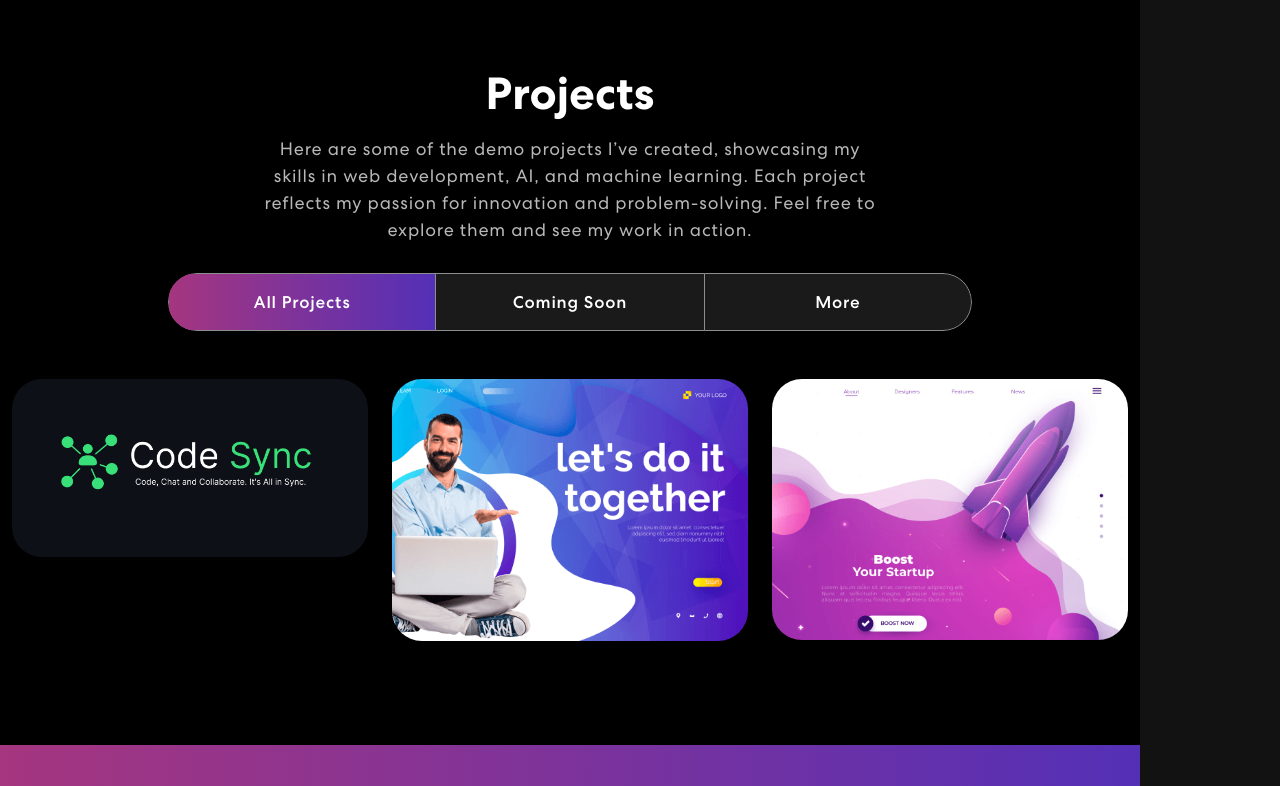
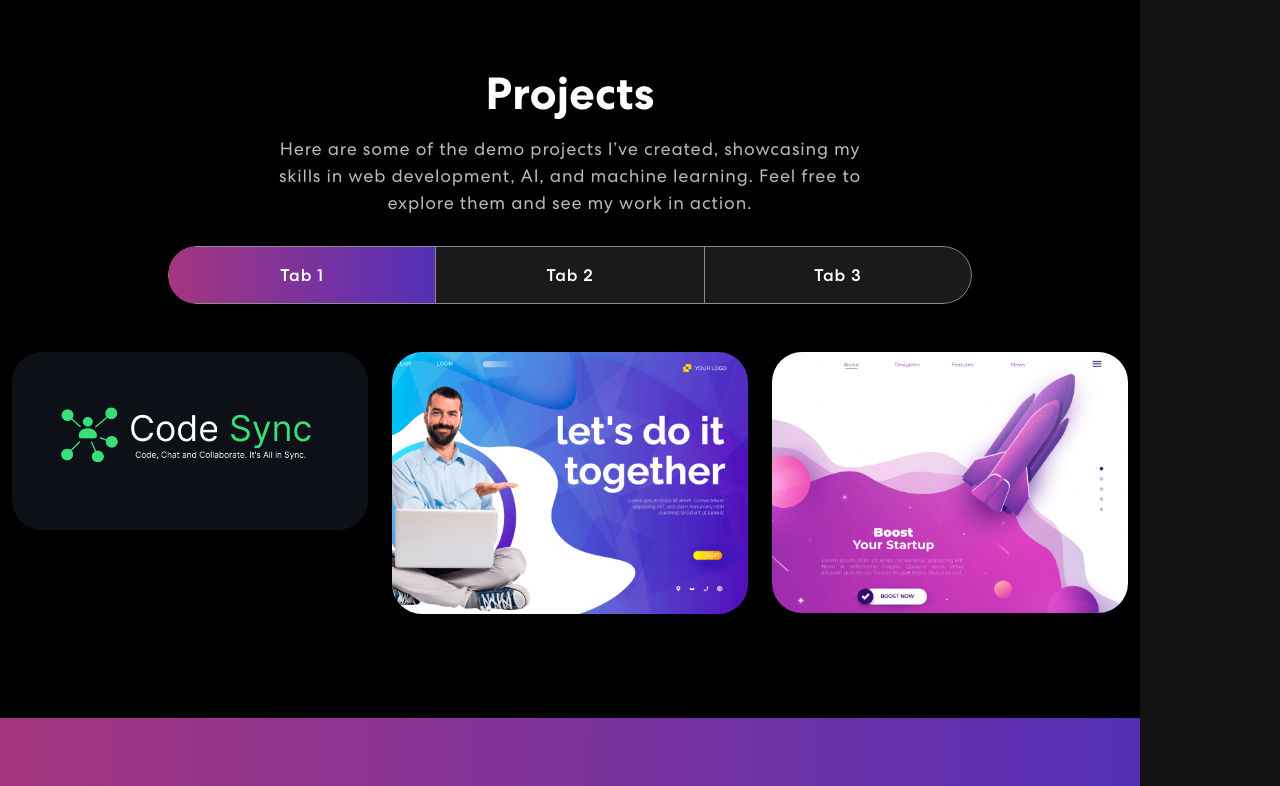
Before and after one commit to ashish-singh-1542002/Portfolio, a React (Vite) app: page / in a window 1280 px wide. Shown: the part 1200-1986 px from the top of the page. Built offline with nearby package versions, Linux system fonts and the light colour scheme.

Commit message:
Update Projects.jsx

```diff
--- a/src/components/Projects.jsx
+++ b/src/components/Projects.jsx
@@ -38,19 +38,18 @@ const Projects = () => {
               {({ isVisible }) =>
                 <div className={isVisible ? "animate__animated animate__fadeIn" : ""}>
                   <h2>Projects</h2>
-                  <p>Here are some of the demo projects I’ve created, showcasing my skills in web development, AI, and machine learning. Each project reflects my passion for innovation and problem-solving. Feel free to explore them and see my work in action.</p>
+                  <p>Here are some of the demo projects I’ve created, showcasing my skills in web development, AI, and machine learning. Feel free to explore them and see my work in action.</p>
 
                   <Tab.Container id="projects-tabs" defaultActiveKey="first">
                     <Nav variant="pills" className="nav-pills mb-5 justify-content-center align-items-center" id="pills-tab">
                       <Nav.Item>
-                        <Nav.Link eventKey="first">All Projects</Nav.Link>
-                      </Nav.Item>
-                      {/* You can remove the below two if not needed */}
-                      <Nav.Item>
-                        <Nav.Link eventKey="second">Coming Soon</Nav.Link>
+                        <Nav.Link eventKey="first">Tab 1</Nav.Link>
                       </Nav.Item>
                       <Nav.Item>
-                        <Nav.Link eventKey="third">More</Nav.Link>
+                        <Nav.Link eventKey="second">Tab 2</Nav.Link>
+                      </Nav.Item>
+                      <Nav.Item>
+                        <Nav.Link eventKey="third">Tab 3</Nav.Link>
                       </Nav.Item>
                     </Nav>
 
@@ -64,11 +63,11 @@ const Projects = () => {
                       </Tab.Pane>
 
                       <Tab.Pane eventKey="second">
-                        <p>More projects coming soon...</p>
+                        <p></p>
                       </Tab.Pane>
 
                       <Tab.Pane eventKey="third">
-                        <p>Stay tuned for additional features and apps.</p>
+                        <p></p>
                       </Tab.Pane>
                     </Tab.Content>
                   </Tab.Container>
```
